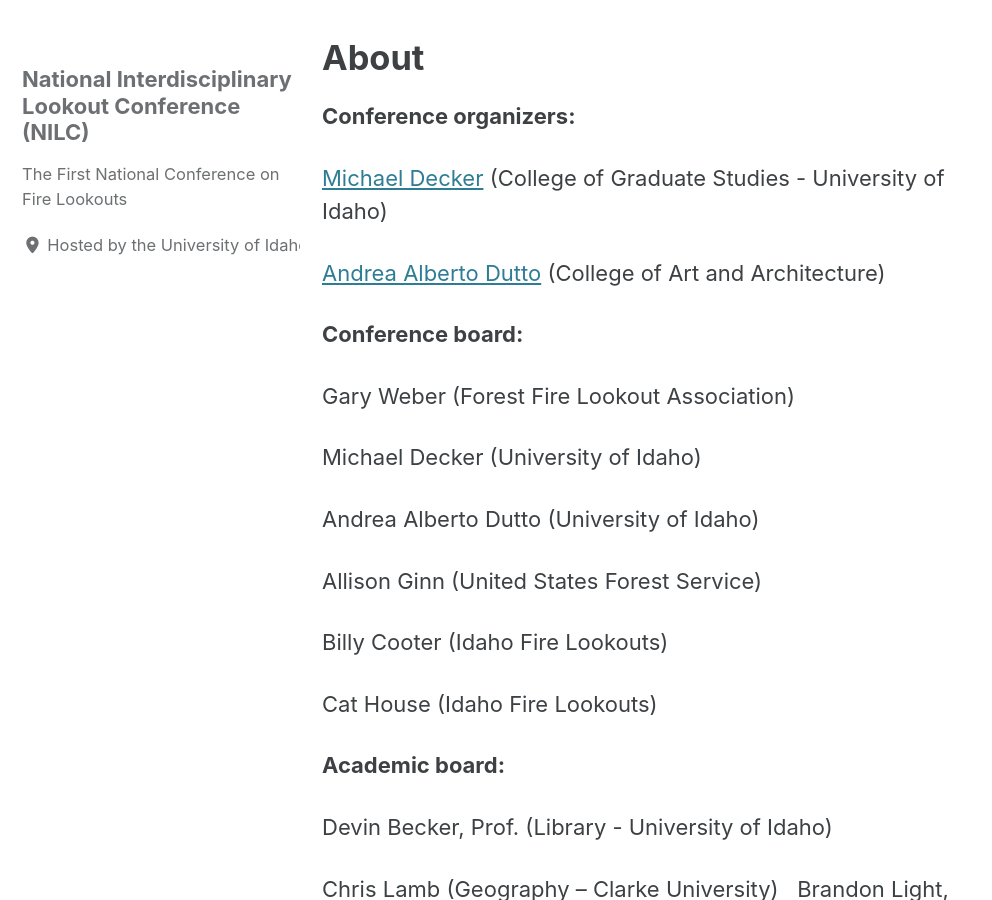
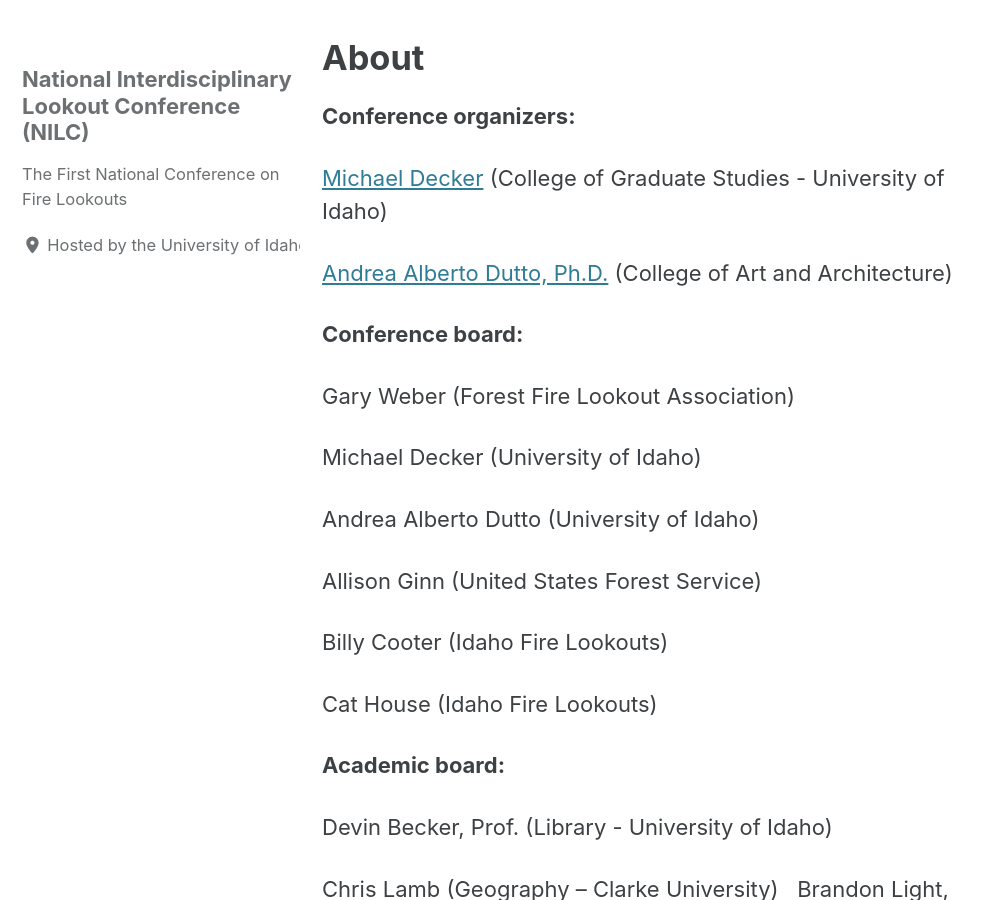
Before and after one commit to lookoutconference/lookoutconference.github.io, a Jekyll site: the page built from pages/about.md, in a window 1280 px wide and 900 px high, scrolled down 408 px. Shown: the whole window, without its empty margins (0-992 px from the left). Built offline with Jekyll 4.4.1, drawn with Linux system fonts in a browser that asks for light colours; cached includes are drawn as plain includes; comment, search, counter and statistics services are not loaded; our own code applies the rules of GitHub Pages for plain Markdown files.

```diff
--- a/pages/about.md
+++ b/pages/about.md
@@ -14,7 +14,7 @@ permalink: "/about/"
 
 <a href="https://www.uidaho.edu/news/feature-stories/fire-lookouts" target="_blank">Michael Decker</a> (College of Graduate Studies - University of Idaho)
 
-<a href="https://www.uidaho.edu/caa/programs/architecture/ourpeople/andrea-dutto" target="_blank">Andrea Alberto Dutto</a> (College of Art and Architecture)
+<a href="https://www.uidaho.edu/caa/programs/architecture/ourpeople/andrea-dutto" target="_blank">Andrea Alberto Dutto, Ph.D.</a> (College of Art and Architecture)
 
 **Conference board:**
 
```
